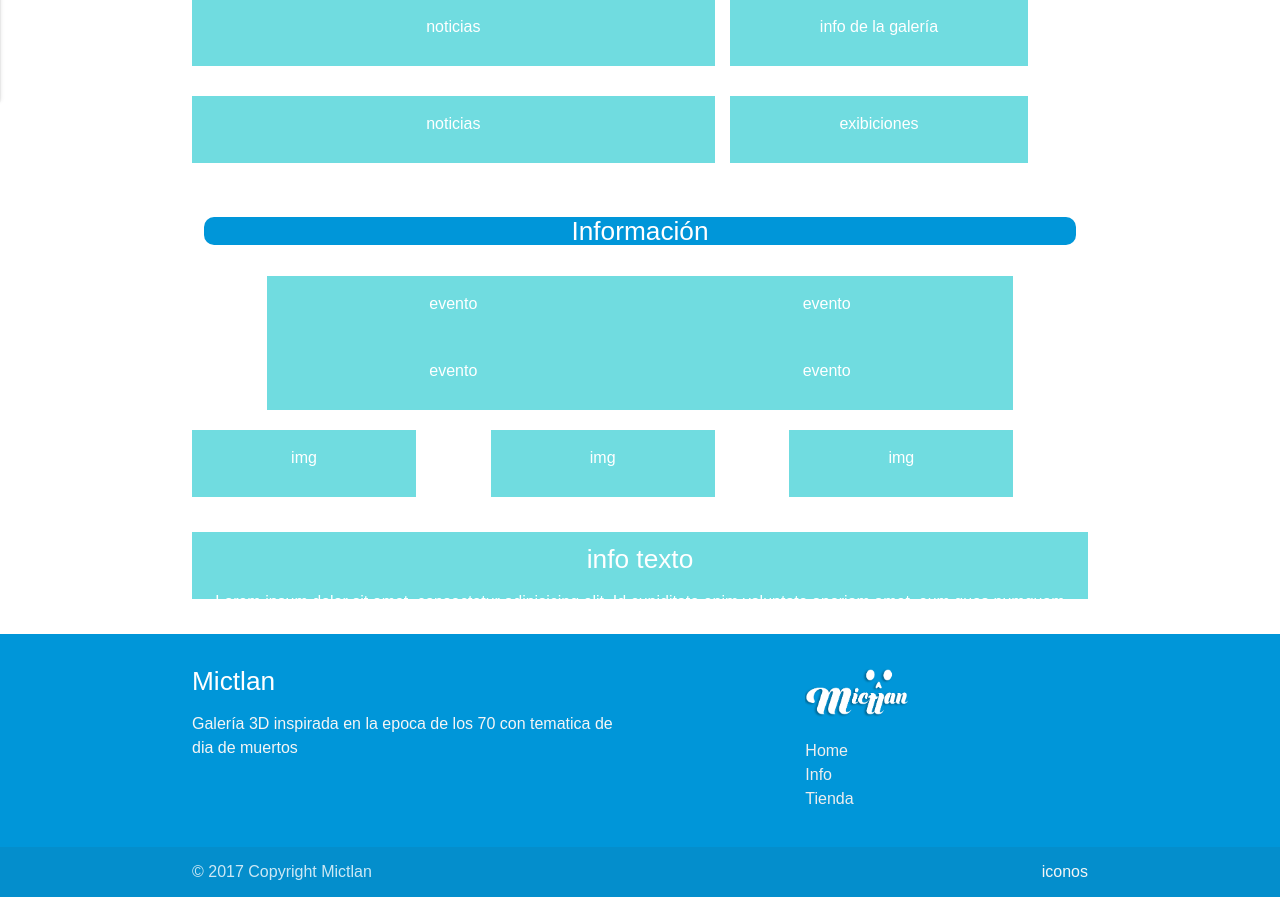
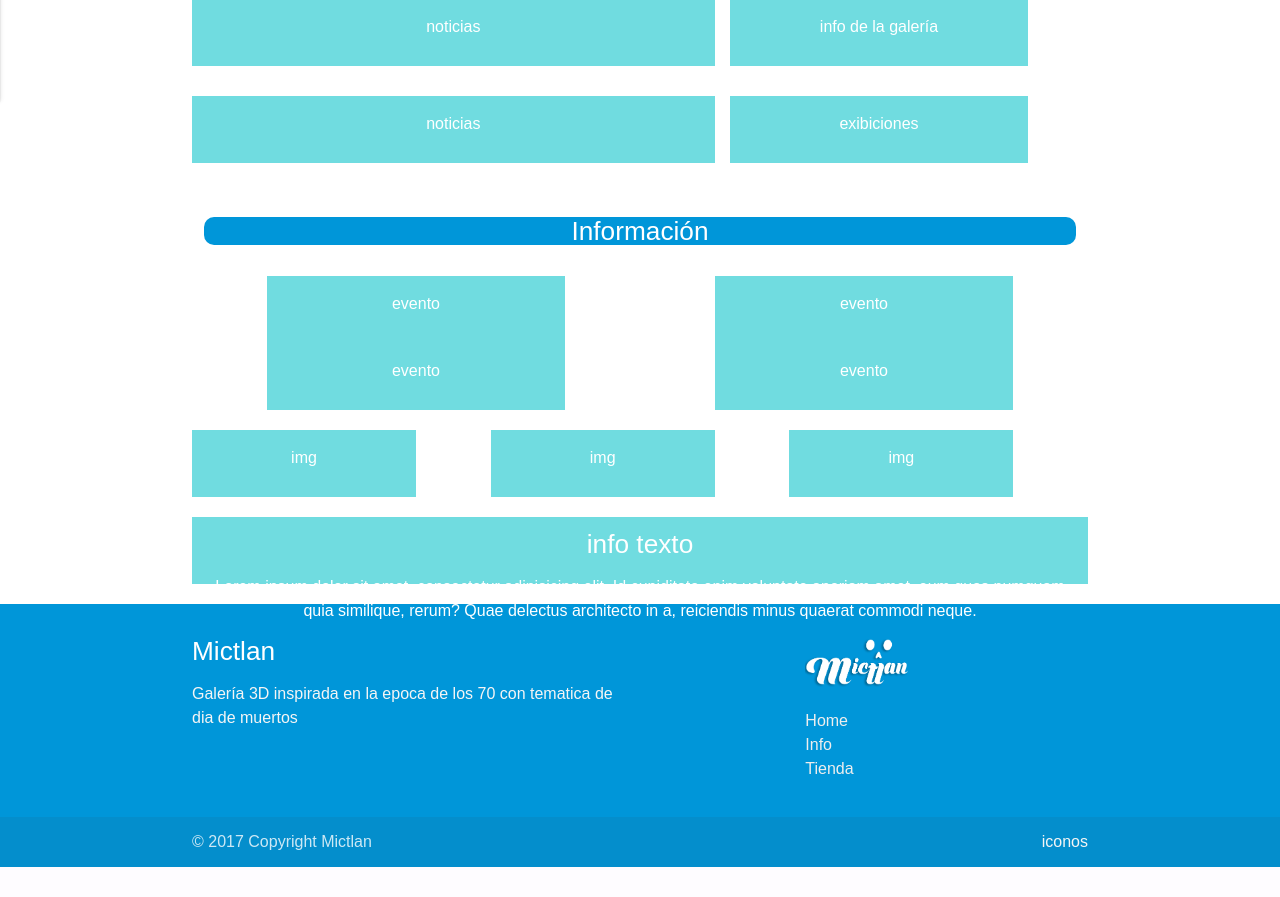
Before and after one commit to YisusLOU/Galeria3D, a PHP site: page / in a window 1280 px wide. Shown: the part 760-1657 px from the top of the page. After the commit the page ends 1627 px from the top, so only its background shows below. Run offline with PHP 8.4, Linux system fonts and the light colour scheme; some libraries are stand-ins or nearby versions.

Commit message:
navegacion odificada

```diff
--- a/mictlan/index.html
+++ b/mictlan/index.html
@@ -37,11 +37,11 @@
     <!--titulo de la seccion-->
         <div class="row container mt2">
          <div class="col  s12">
-         <a href="home"></a>
+         <a name="home"></a>
         <h5 class=" cuadro txt">Home</h5>
          </div>
      </div>
-     </div>
+
     <!--carrucel de imagenes XL-->
 
     <div class="carousel">
@@ -68,31 +68,32 @@
 
         <div class="row container mt2 mt2">
          <div class="col  s12">
-            <a href="info"></a>
+            <a name="info"></a>
         <h5 class=" cuadro txt">Información</h5>
          </div>
      </div>
-     </div>
+
 
           <div class="row  container  center-align  txt">
-    <div class="col s5 l5  offset-l1 home   ml"><p>evento</p></div>
-    <div class="col s5  l5   home "><p>evento</p></div>
+    <div class="col s5 l4  offset-l1 home   ml"><p>evento</p></div>
+    <div class="col s5  l4 offset-l2  home "><p>evento</p></div>
 
-    <div class="col s5 l5  offset-l1 home     ml"><p>evento</p></div>
-    <div class="col s5  l5   home    "><p>evento</p> </div>
+    <div class="col s5 l4  offset-l1 home     ml"><p>evento</p></div>
+    <div class="col s5  l4 offset-l2  home    "><p>evento</p> </div>
   </div>
 
 <div class="row  container  center-align  txt" >
-    <div class="col s4 l3   home  "><p>img</p>
+    <div class="col s4 l3 ofset-l1  home  "><p>img</p>
     </div>
-    <div class="col s4 l3 offset-l1  home   "><p>img</p>
+    <div class="col s4 l3 offset-l1 home   "><p>img</p>
     </div>
-    <div class="col s4 l3 offset-l1  home  "><p>img</p>
+    <div class="col s4 l3 offset-l1 home  "><p>img</p>
     </div>
 </div>
 
     <div class="row  container  center-align  txt" >
-    <div class="col s12 l12   home    mg"><h5>info texto</h5>
+    <div class="col s12 l12   home">
+    <h5>info texto</h5>
     <p>Lorem ipsum dolor sit amet, consectetur adipisicing elit. Id cupiditate enim voluptate aperiam amet, eum quos numquam quia similique, rerum? Quae delectus architecto in a, reiciendis minus quaerat commodi neque.</p>
     </div>
     </div>
@@ -108,9 +109,9 @@
               <div class="col l4 offset-l2 s12">
                 <h5 class="white-text"><img src="./img/logo.png" alt="logo footer"></h5>
                 <ul>
-                  <li><a class="grey-text text-lighten-3" href="#!">Home</a></li>
-                  <li><a class="grey-text text-lighten-3" href="#!">Info</a></li>
-                  <li><a class="grey-text text-lighten-3" href="#!">Tienda</a></li>
+                  <li><a class="grey-text text-lighten-3" href="#home">Home</a></li>
+                  <li><a class="grey-text text-lighten-3" href="#info">Info</a></li>
+                  <li><a class="grey-text text-lighten-3" href="#tienda">Tienda</a></li>
                 </ul>
               </div>
             </div>
```
Also changed, not shown: mictlan/README.md (added), mictlan/css/style.css (line endings or trailing spaces).
